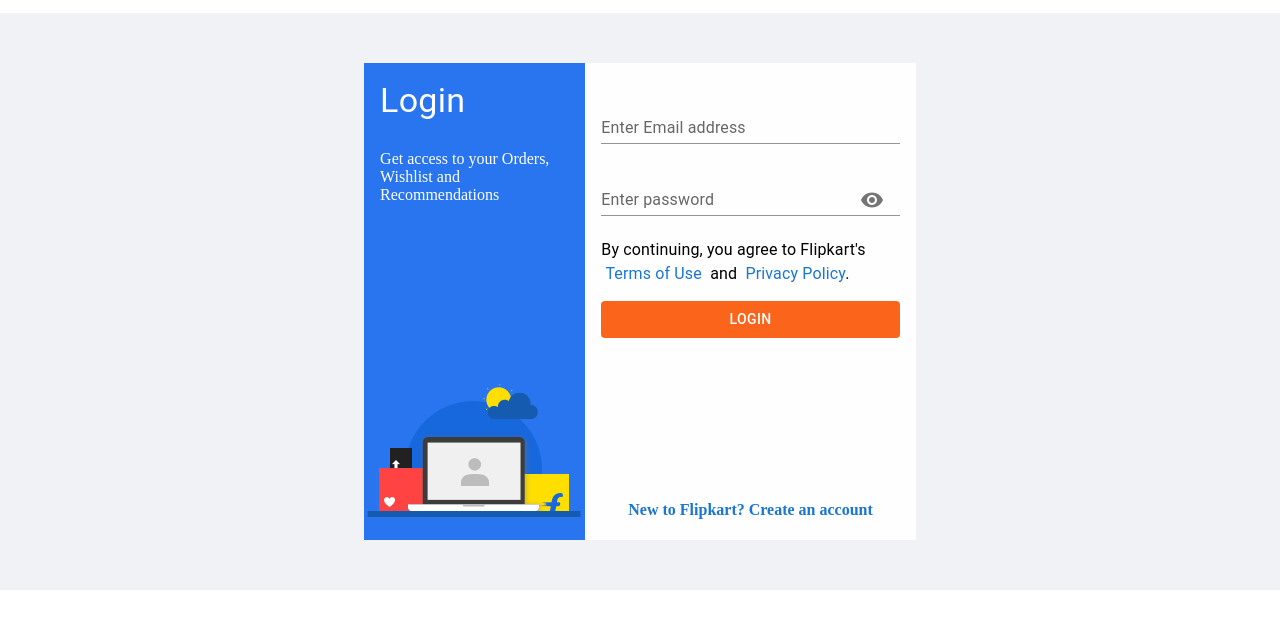
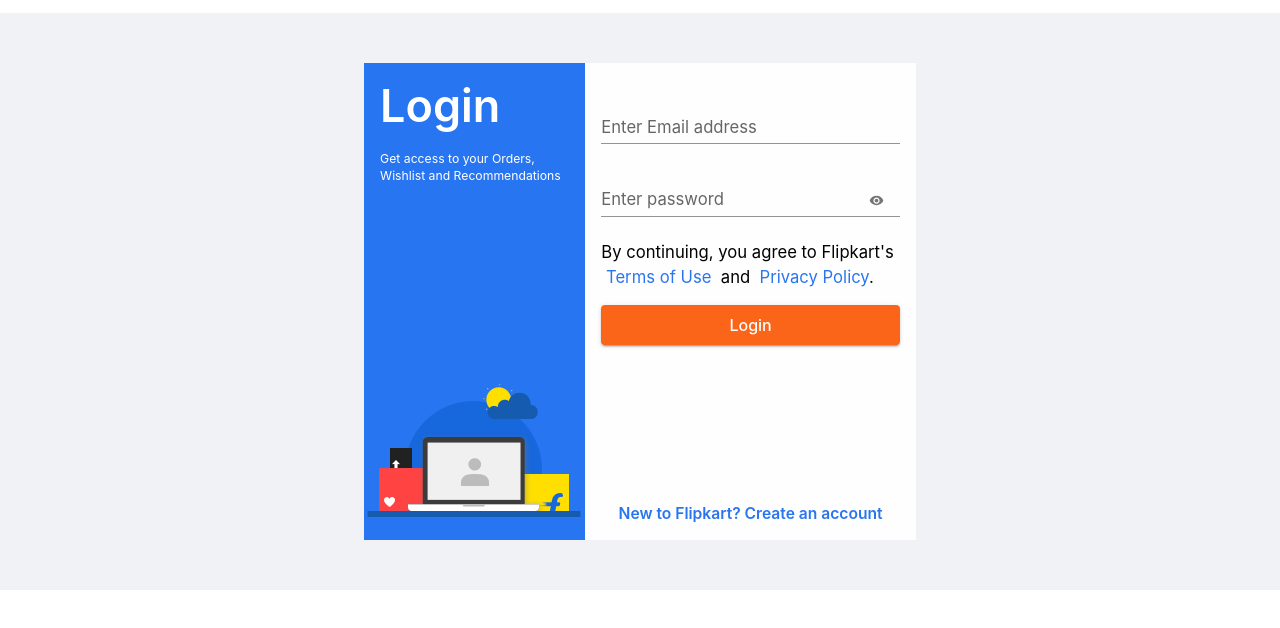
Before and after one commit to lets-code-vinay/flipkart-clone, a React (Vite) app: page /login in a window 1280 px wide. Shown: the top 628 px of the page. Built offline with nearby package versions, Linux system fonts and the light colour scheme.

Commit message:
theme setup

```diff
--- a/index.css
+++ b/index.css
@@ -2,6 +2,9 @@
   margin: 0;
   padding: 0;
   box-sizing: border-box;
+}
+html {
+  font-size: 62.5%; /* 10px */
 }
 
 .center {
--- a/index.js
+++ b/index.js
@@ -6,6 +6,8 @@
 import { persistor, store } from "./src/redux/store";
 import { PersistGate } from "redux-persist/es/integration/react";
 import BasicLoader from "./src/components/Loader";
+import { ThemeProvider } from "@emotion/react";
+import theme from "./theme";
 
 const root = ReactDom.createRoot(document.getElementById("root"));
 
@@ -13,7 +15,9 @@
   <>
     <Provider store={store}>
       <PersistGate loading={<BasicLoader />} persistor={persistor}>
-        <App />
+        <ThemeProvider theme={theme}>
+          <App />
+        </ThemeProvider>
       </PersistGate>
     </Provider>
   </>
--- a/package.json
+++ b/package.json
@@ -3,7 +3,9 @@
   "version": "1.0.0",
   "description": "E-commerce project",
   "main": "index.js",
-  "scripts": {},
+  "scripts": {
+    "start": "parcel index.html"
+  },
   "repository": {
     "type": "git",
     "url": "git+https://github.com/lets-code-vinay/flipkart-clone.git"
--- a/src/pages/Login/index.jsx
+++ b/src/pages/Login/index.jsx
@@ -106,15 +106,15 @@
   };
 
   return (
-    <Box className="login-container">
+    <Box className="login-container" sx={{ bgcolor: "bg.main" }}>
       {isLoading && <BasicLoader />}
       <Box className="login-section">
-        <Box className="image-section">
+        <Box className="image-section" sx={{ bgcolor: "primary.main" }}>
           <Box className="text-section">
-            <Typography variant="h4" style={{ height: "70px" }}>
+            <Typography variant="h1" style={{ height: "70px" }}>
               Login
             </Typography>
-            <Typography variant="body">
+            <Typography variant="body2">
               Get access to your Orders, Wishlist and Recommendations
             </Typography>
           </Box>
@@ -171,8 +171,9 @@
               <Button
                 variant="contained"
                 className="login-btn"
-                disabled={!loginData.email || !loginData.password}
-                onClick={handleSubmit}
+                // disabled={!loginData.email || !loginData.password}
+                // onClick={handleSubmit}
+                color="button"
               >
                 Login
               </Button>
@@ -183,6 +184,7 @@
             underline="none"
             className="center"
             style={{ fontWeight: 600 }}
+            variant="h6"
           >
             New to Flipkart? Create an account
           </Link>
--- a/src/pages/Login/style.css
+++ b/src/pages/Login/style.css
@@ -2,7 +2,6 @@
   width: 100%;
   height: auto;
   margin: 1% auto;
-  background-color: #f0f2f6;
   padding: 2%;
 }
 
@@ -16,7 +15,6 @@
 .image-section {
   width: 40%;
   height: 100%;
-  background-color: #2975f0;
   color: white;
   padding: 3%;
 }
@@ -45,6 +43,4 @@
 .form-section .input-container .login-btn {
   width: 100%;
   margin: 5% 0;
-  background-color: #fa651b;
-  color: white;
 }
--- /dev/null
+++ b/theme.js
@@ -0,0 +1,94 @@
+import { createTheme, responsiveFontSizes } from "@mui/material";
+
+const theme = createTheme({
+  palette: {
+    primary: {
+      main: "#2875F1",
+      light: "#5d86c8",
+      dark: "#065fef",
+    },
+    secondary: {
+      main: "#FF9F00",
+      dark: "#ff8700",
+      light: "#c3ab43",
+    },
+    bg: {
+      main: "#F0F2F6",
+    },
+    button: {
+      main: "#FB651A",
+      light: "#dc8256",
+      dark: "#fc5504",
+    },
+  },
+  typography: {
+    fontFamily: [
+      "-apple-system",
+      "BlinkMacSystemFont",
+      '"Segoe UI"',
+      "Cursive",
+      "Roboto",
+      '"Helvetica Neue"',
+      "Arial",
+      "sans-serif",
+      '"Apple Color Emoji"',
+      '"Segoe UI Emoji"',
+      '"Segoe UI Symbol"',
+    ].join(","),
+    allVariants: {
+      textTransform: "none",
+    },
+    h1: {
+      fontSize: "4.4rem", // 44px
+      fontWeight: 600,
+    },
+    h2: {
+      fontSize: "3.6rem", // 36px
+      fontWeight: 600,
+    },
+    h3: {
+      fontSize: "2.8rem", // 28px
+      fontWeight: 500,
+    },
+    h4: {
+      fontSize: "2.2rem", // 22px
+      fontWeight: 400,
+    },
+    h5: {
+      fontSize: "1.8rem", // 18px
+      fontWeight: 400,
+    },
+    h6: {
+      fontSize: "1.6rem", // 16px
+      fontWeight: 400,
+    },
+    body1: {
+      fontSize: "1.6rem", // 16px
+      fontWeight: 400,
+    },
+    body2: {
+      fontSize: "1.2rem", // 12px
+      fontWeight: 400,
+    },
+    title: {
+      fontSize: "1.2rem", // 12px
+      fontWeight: 400,
+    },
+    subtitle: {},
+  },
+  components: {
+    MuiButton: {
+      styleOverrides: {
+        root: {
+          fontSize: "1.6rem",
+        },
+        outlined: {},
+        contained: {
+          color: "#fff",
+        },
+      },
+    },
+  },
+});
+
+export default responsiveFontSizes(theme);
```
